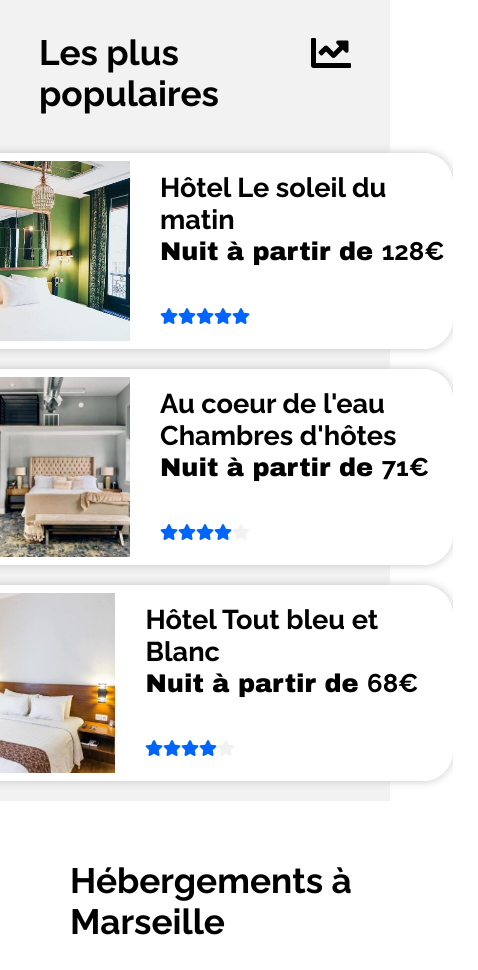
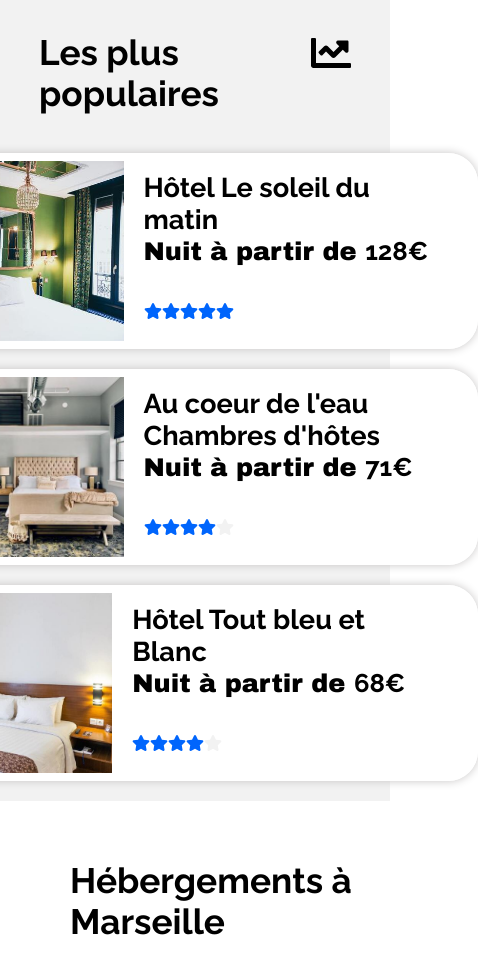
Before and after one commit to toops61/StephaneMaulave_2_29032021, a plain HTML site: page index.html in a window 390 px wide. Shown: the part 1366-2336 px from the top of the page, 478 px wide, since content can reach past the window. Drawn offline with Linux system fonts and the light colour scheme; a web font is replaced by a local one.

Commit message:
adaptation pour iPad

```diff
--- a/styleMobile.css
+++ b/styleMobile.css
@@ -266,7 +266,7 @@ header {
 }
 
 .cards-popular {
-    width: 500px;
+    width: 550px;
     height: 180px;
     border: 8px solid white;
     border-radius: 30px;
@@ -287,7 +287,7 @@ header {
     height: 100%;
     background-color: white;
     border-radius: 0 17px 17px 0;
-    padding-left: 30px;
+    padding-left: 20px;
     display: flex;
     flex-direction: column;
 }
@@ -303,7 +303,7 @@ header {
 .popular--stars-bar {
     width: 150px;
     display: flex;
-    margin-top: 15px;
+    margin-top: 10px;
 }
 
 .popular--stars-bar img {
@@ -339,7 +339,7 @@ main {
 
 .cards, .activites--cards {
     display: block;
-    width: 500px;
+    width: 550px;
     height: 280px;
     position: relative;
     border-radius: 30px;
@@ -431,7 +431,7 @@ main {
 }
 
 .activites--cards--shorts {
-    width: 500px;
+    width: 550px;
     height: 270px;
     position: relative;
     overflow: hidden;
```
